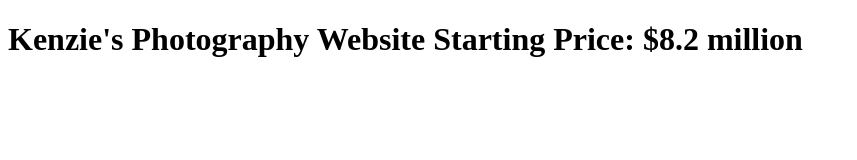
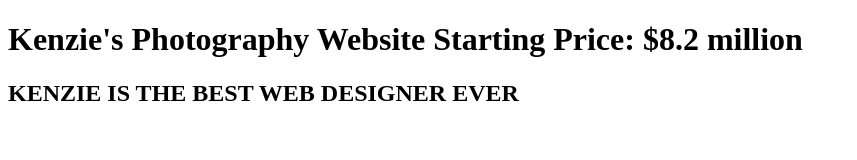
Before and after one commit to kenzreed99/Photography-Website, a plain HTML site: page index.html in a window 1280 px wide. Shown: the whole page, without its empty margins (0-857 px from the left). Drawn offline with Linux system fonts and the light colour scheme.

Commit message:
added some #facts

```diff
--- a/index.html
+++ b/index.html
@@ -4,4 +4,7 @@
         Kenzie's Photography Website
         Starting Price: $8.2 million
     </h1>
+    <h2>
+	    KENZIE IS THE BEST WEB DESIGNER EVER
+	    <h2>
 </body>
```
